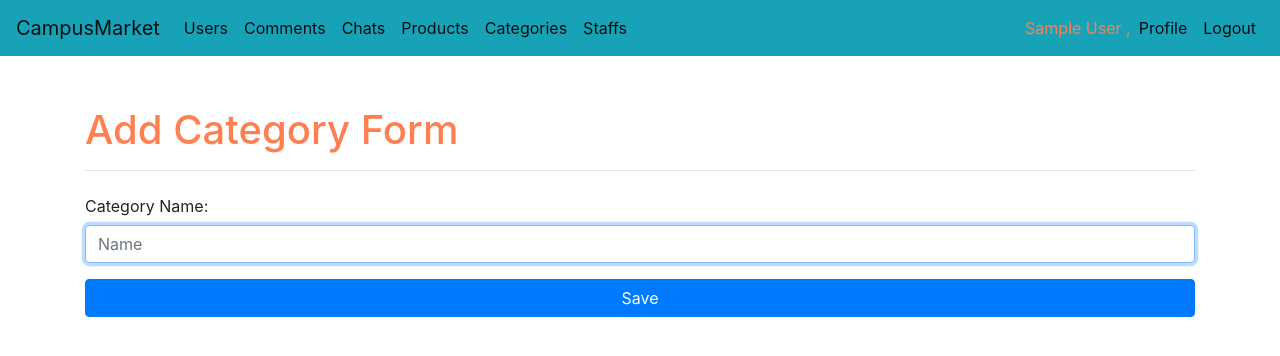
After one commit to Esad-U/Campus-Market-Admin-Panel, a Flask app: page /add-category in a window 1280 px wide. The commit adds this page. Shown: the top 356 px of the page. Run offline with Flask 3, Linux system fonts and the light colour scheme; the visitor is signed in with stand-in values (Sample User, id 1); some libraries are stand-ins or nearby versions.

Commit message:
Categories page, addition and deletion functionalities are added

```diff
--- a/database.py
+++ b/database.py
@@ -149,3 +149,39 @@ class Database:
         with MongoClient(self.uri) as client:
             db = client[self.dbname]
             db['products'].delete_one({'_id': ObjectId(_id)})
+
+    def get_categories(self):
+        with MongoClient(self.uri) as client:
+            db = client[self.dbname]
+            query = db['categories'].find()
+
+            if query is not None:
+                category_list = [c for c in query]
+            else:
+                category_list = None
+
+        return category_list
+
+    def delete_category(self, _id):
+        with MongoClient(self.uri) as client:
+            db = client[self.dbname]
+            db['categories'].delete_one({'_id': ObjectId(_id)})
+
+    def category_exists(self, name):
+        with MongoClient(self.uri) as client:
+            db = client[self.dbname]
+            query = db['categories'].find_one({'category_name': name.lower()})
+
+        if query is None:
+            return False
+
+        return True
+
+    def insert_category(self, name):
+        with MongoClient(self.uri) as client:
+            db = client[self.dbname]
+            inserted_id = db['categories'].insert_one({
+                'category_name': name.lower()
+            })
+
+        return inserted_id
--- a/forms.py
+++ b/forms.py
@@ -21,3 +21,7 @@ class AddUserForm(FlaskForm):
 class ChangePasswordForm(FlaskForm):
     password = PasswordField("Password", validators=[DataRequired()])
     validation = PasswordField("Password Again", validators=[DataRequired()])
+
+
+class AddCategoryForm(FlaskForm):
+    name = StringField("Name", validators=[DataRequired()])
--- a/server.py
+++ b/server.py
@@ -23,7 +23,7 @@ def create_app():
     app.add_url_rule("/home", view_func=views.home)
     app.add_url_rule("/logout", view_func=views.logout)
     app.add_url_rule("/users", view_func=views.users_page, methods=["GET", "POST"])
-    app.add_url_rule("/adduser", view_func=views.add_user_page, methods=["GET", "POST"])
+    app.add_url_rule("/add-user", view_func=views.add_user_page, methods=["GET", "POST"])
     app.add_url_rule("/profile", view_func=views.profile_page)
     app.add_url_rule("/change-password", view_func=views.change_password_page, methods=["GET", "POST"])
 
@@ -34,6 +34,9 @@ def create_app():
     app.add_url_rule("/chats", view_func=views.chats_page, methods=["GET", "POST"])
 
     app.add_url_rule("/products", view_func=views.products_page, methods=["GET", "POST"])
+
+    app.add_url_rule("/categories", view_func=views.categories_page, methods=["GET", "POST"])
+    app.add_url_rule("/add-category", view_func=views.add_category_page, methods=["GET", "POST"])
 
     app.config["dbconfig"] = Database(uri=uri, dbname='CampusMarket')
 
--- /dev/null
+++ b/templates/add_category.html
@@ -0,0 +1,22 @@
+{% extends 'layout.html' %}
+
+{% block title %}Add Category{% endblock %}
+
+{% block body %}
+    <h1>Add Category Form</h1>
+    <hr>
+    <div>
+        <form action="" method="post">
+            {{ form.csrf_token }}
+            <div class="form-group">
+                <label for="name" class="col-form-label">Category Name:</label>
+                {{ form.name(required=True, autofocus=True, class='form-control', placeholder='Name') }}
+            </div>
+            {% for error in form.name.errors %}
+                <div class="alert alert-danger">{{ error }}</div>
+            {% endfor %}
+
+            <button class="btn btn-primary btn-block mb-4">Save</button>
+        </form>
+    </div>
+{% endblock %}
--- a/templates/includes/navbar.html
+++ b/templates/includes/navbar.html
@@ -19,7 +19,7 @@
           <a class="nav-link" href="{{ url_for('products_page') }}">Products<span class="sr-only">(current)</span></a>
       </li>
       <li class="nav-item active">
-          <a class="nav-link" href="">Categories<span class="sr-only">(current)</span></a>
+          <a class="nav-link" href="{{ url_for('categories_page') }}">Categories<span class="sr-only">(current)</span></a>
       </li>
       <li class="nav-item active">
           <a class="nav-link" href="">Staffs<span class="sr-only">(current)</span></a>
--- a/views.py
+++ b/views.py
@@ -177,4 +177,39 @@ def products_page():
         else:
             for key in form_prod_keys:
                 db.delete_product(key)
-        return redirect("products_page")
+        return redirect(url_for("products_page"))
+
+
+@login_required
+def categories_page():
+    db = current_app.config["dbconfig"]
+
+    if request.method == "GET":
+        categories = db.get_categories()
+        return render_template("categories.html", categories=categories)
+    else:
+        form_category_keys = request.form.getlist("category_keys")
+        if len(form_category_keys) == 0:
+            flash("Choose categories to delete.")
+        else:
+            for key in form_category_keys:
+                db.delete_category(key)
+        return redirect(url_for("categories_page"))
+
+
+@login_required
+def add_category_page():
+    form = AddCategoryForm()
+    db = current_app.config["dbconfig"]
+
+    if form.validate_on_submit():
+        name = form.data['name']
+
+        if not db.category_exists(name):
+            db.insert_category(name)
+
+            return redirect(url_for('categories_page'))
+        else:
+            flash('This category already exists.')
+
+    return render_template('add_category.html', form=form)
```
Also changed, not shown: templates/categories.html (added, +35 -0 lines).
